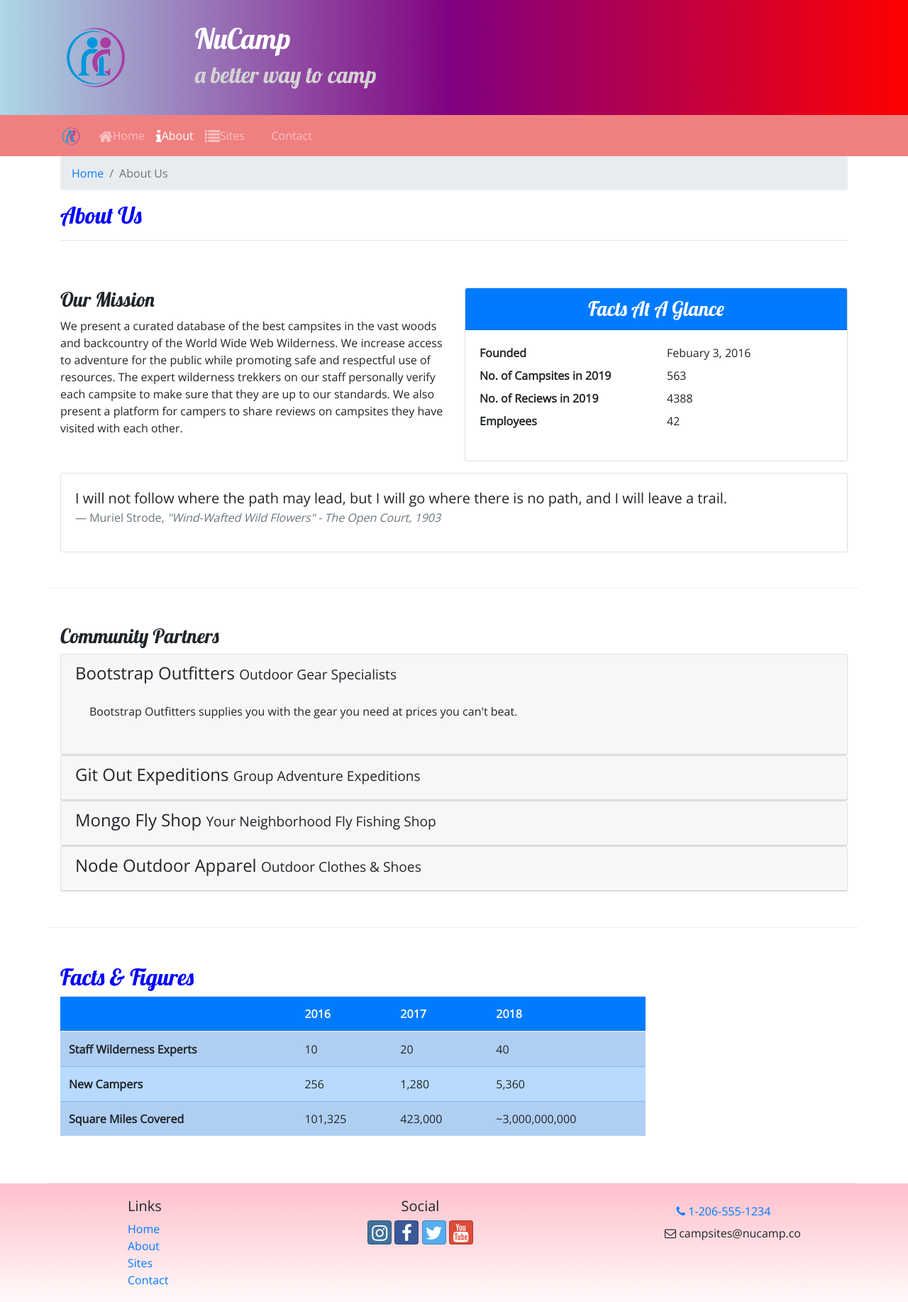
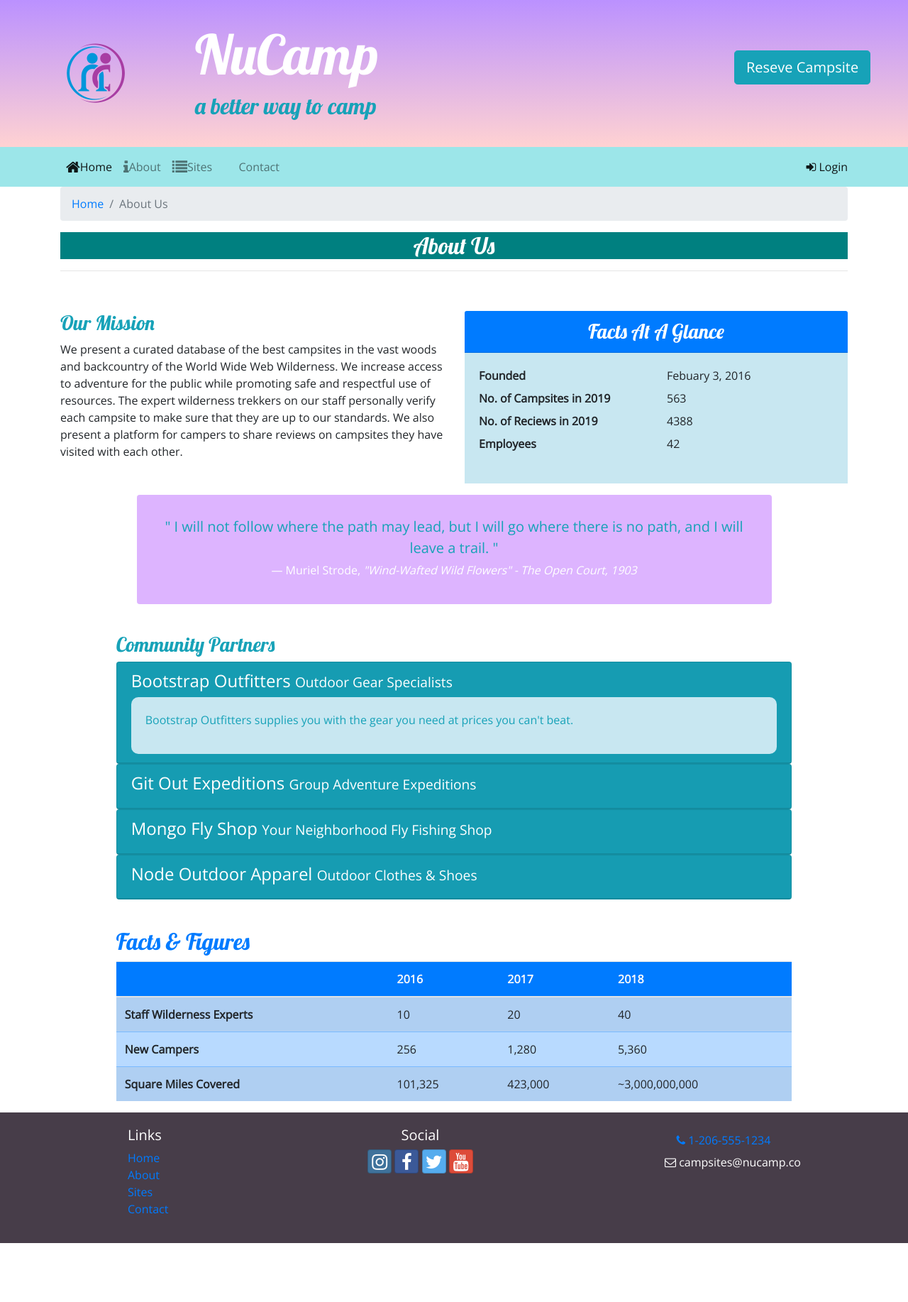
Before and after one commit to Jalcantara88/nucampsiteAltered, a website: page aboutus.html in a window 1280 px wide. Shown: the whole page at 71% size. After the commit the page ends 1751 px from the top, so only its background shows below. Drawn offline with nearby package versions, Linux system fonts and the light colour scheme.

Commit message:
altered site

```diff
--- a/aboutus.html
+++ b/aboutus.html
@@ -28,7 +28,7 @@
 
 <body>
     <!--jumbotron-->
-    <header class="jumbotron jumbotron-fluid">
+    <header class="jumbotron jumbotron-fluid" id="nucampHeader">
         <div class="container">
             <div class="row">
                 <!--logo jumbotron-->
@@ -38,23 +38,24 @@
                     </a>
                 </div>
                 <div class="col">
-                    <h1>NuCamp</h1>
-                    <h2>a better way to camp</h2>
+                    <h1 id="siteTitle">NuCamp</h1>
+                    <h2 class="text-info">a better way to camp</h2>
+                </div>
+                <div class="col-md-4 col-xl-2 col-12 mt-4">
+                    <a class="text-nowrap" href="#reserveForm"><button class="btn btn-info btn-lg" data-toggle="tooltip" data-placement="bottom" data-html="true" title="or call us at <br /><strong> 1-800-555-1234</strong>">Reseve Campsite</button></a>
                 </div>
             </div>
+
         </div>
     </header>
 
     <!--Navbar expands at small, dark setting, sticks to top-->
-    <nav class="navbar navbar-expand-sm navbar-dark sticky-top">
+    <nav class="navbar navbar-expand-sm navbar-light sticky-top" id="navbar">
         <!--container for nav elements-->
         <div class="container">
-            <!--logo-->
-            <a class="navbar-brand" href="index.html">
-                <img src="img/logo.png" height="30px" width="30px"/>
-            </a>
+
             <!--Button to expand navbar when sm or smaller, link to data target-->
-            <button class="navbar-toggler ml-auto" type="button"
+            <button class="navbar-toggler" type="button"
             data-toggle="collapse" data-target="#nucampNavbar">
                 <!--image for collapsed navbar button-->
                 <span class ="navbar-toggler-icon"></span>
@@ -63,11 +64,16 @@
             <div class="collapse navbar-collapse" id="nucampNavbar">
                 <!--actual navbar elements, id for data target-->
                 <ul class="navbar-nav ">
-                    <li class="nav-item"><a class="nav-link" href="index.html"><i class="fa fa-home fa-lg"></i>Home</a></li>
-                    <li class="nav-item active"><a class="nav-link" href="#"><i class="fa fa-info fa-lg"></i>About</a></li>
+                    <li class="nav-item active"><a class="nav-link" href="index.html"><i class="fa fa-home fa-lg"></i>Home</a></li>
+                    <li class="nav-item"><a class="nav-link" href="aboutus.html"><i class="fa fa-info fa-lg"></i>About</a></li>
                     <li class="nav-item"><a class="nav-link" href="#"><i class="fa fa-list fa-lg"></i>Sites</a></li>
                     <li class="nav-item"><a class="nav-link" href="contactus.html"><i class="fa fa-address-card fa-lg"></i>Contact</a></li>
                 </ul>
+                <span class="navbar-text ml-auto">
+                    <a role="button" data-toggle="modal" data-target="#loginModal">
+                        <i class="fa fa-sign-in"></i> Login
+                    </a>
+                </span>
             </div>
         </div>
     </nav>
@@ -79,18 +85,22 @@
                     <li class="breadcrumb-item"><a href="index.html">Home</a></li>
                     <li class="breadcrumb-item active">About Us</li>
                 </ol>
-               <h2>About Us</h2>
+               <h2 class="text-center pageTitle">About Us</h2>
                <hr />
             </div>
         </div>
 
         <div class="row row-content">
-            <div class="col-sm-6">
-                <h3>Our Mission</h3>
+
+                <div class="card col">
+
+                        <h3 class="text-info">Our Mission</h3>
                         <p>We present a curated database of the best campsites in the vast woods and backcountry of the World Wide Web Wilderness. We increase access to adventure for the public while promoting safe and respectful use of resources. The expert wilderness trekkers on our staff personally verify each campsite to make sure that they are up to our standards. We also present a platform for campers to share reviews on campsites they have visited with each other.</p>
+
                 </div>
-            <div class="col-sm-6">
-                <div class="card">
+
+
+                    <div class="card col-6 noBorder">
                         <h3 class="card-header bg-primary text-white text-center">Facts At A Glance</h3>
                         <div class="card-body">
                             <dl class="row">
@@ -105,14 +115,16 @@
                             </dl>
                         </div>
                     </div>
+
+
         </div>
-            <div class="col">
-                <div class="card bg-lite mt-3">
+            <div class="col-10 mx-auto">
+                <div class="card bg-lite mt-3 borderNone ">
                     <blockquote class="blockquote card-body">
-                        <p class="mb-0">
-                           I will not follow where the path may lead, but I will go where there is no path, and I will leave a trail.
+                        <p class="mb-1 text-info text-center">
+                           " I will not follow where the path may lead, but I will go where there is no path, and I will leave a trail. "
                         </p>
-                        <footer class="blockquote-footer">Muriel Strode,
+                        <footer class="blockquote-footer text-white text-center">Muriel Strode,
                             <cite title="Source Title">"Wind-Wafted Wild Flowers" -
                                 The Open Court, 1903
                             </cite>
@@ -123,67 +135,67 @@
         </div>
 
         <div class="row row-content">
-            <div class="col-12">
-                <h3>Community Partners</h3>
+            <div class="col-9 mx-auto">
+                <h3 class="text-info">Community Partners</h3>
                 <!--tabular nav-->
 
                 <!--tab content separate from nav-->
                 <div id="accordian">
-                    <div class="card">
+                    <div class="card bg-info">
                         <div role="tab" class="card-header">
-                            <h4>
+                            <h4 class="text-white">
                                 <a data-toggle="collapse" data-target="#bootstrap">
                                     Bootstrap Outfitters <small>Outdoor Gear Specialists</small>
                                 </a>
                             </h4>
                             <div class="collapse show" id="bootstrap" data-parent="#accordian">
-                                <div class="card-body">
-                                    <p class="d-none d-sm-block">Bootstrap Outfitters supplies you with the gear you need at prices you can't beat.</p>
+                                <div class="card-body roundedEdge">
+                                    <p class="d-none d-sm-block text-info">Bootstrap Outfitters supplies you with the gear you need at prices you can't beat.</p>
                                 </div>
                             </div>
                         </div>
                     </div>
 
-                    <div class="card">
+                    <div class="card bg-info">
                         <div role="tab" class="card-header">
-                            <h4>
+                            <h4 class="text-white">
                                 <a class="collapsed" data-toggle="collapse" data-target="#git">
                                     Git Out Expeditions <small>Group Adventure Expeditions</small>
                                 </a>
                             </h4>
                             <div class="collapse" id="git" data-parent="#accordian">
-                                <div class="card-body">
-                                    <p class="d-none d-sm-block">Join Git Out Expeditions to explore new horizons with a group of other adventurers!</p>
+                                <div class="card-body roundedEdge">
+                                    <p class="d-none d-sm-block text-info">Join Git Out Expeditions to explore new horizons with a group of other adventurers!</p>
                                 </div>
                             </div>
                         </div>
                     </div>
 
-                    <div class="card">
+                    <div class="card bg-info">
                         <div role="tab" class="card-header">
-                            <h4>
+                            <h4 class="text-white">
                                 <a class="collapsed" data-toggle="collapse" data-target="#mongo">
                                     Mongo Fly Shop <small>Your Neighborhood Fly Fishing Shop</small>
                                 </a>
                             </h4>
                             <div class="collapse" id="mongo" data-parent="#accordian">
-                                <div class="card-body">
-                                    <p class="d-none d-sm-block">Need a new fishing pole, a tacklebox, or flies of all kinds? Stop by Mongo Fly Shop.</p>
+                                <div class="card-body roundedEdge">
+                                    <p class="d-none d-sm-block text-info">Need a new fishing pole, a tacklebox, or flies of all kinds? Stop by Mongo Fly Shop.</p>
                                 </div>
                             </div>
                         </div>
                     </div>
 
-                    <div class="card">
+                    <div class="card bg-info">
                         <div role="tab" class="card-header">
-                            <h4>
+                            <h4 class="text-white">
                                 <a class="collapsed" data-toggle="collapse" data-target="#node">
                                     Node Outdoor Apparel <small>Outdoor Clothes & Shoes</small>
                                 </a>
                             </h4>
                             <div class="collapse" id="node" data-parent="#accordian">
-                                <div class="card-body">
-                                    <p class="d-none d-sm-block">From polar fleeces to swimsuits, hiking boots to waders, a visit to Node will be sure to get you covered.</p>
+                                <div class="card-body roundedEdge">
+                                    <p class="d-none d-sm-block text-info">From polar fleeces to swimsuits, hiking boots to waders, a visit to Node will be sure to get you covered.</p>
                                 </div>
                             </div>
                         </div>
@@ -194,8 +206,8 @@
         </div>
 
         <div class="row row-content">
-            <div class="col-sm-9">
-                <h2>Facts &amp; Figures</h2>
+            <div class="col-sm-9 mx-auto">
+                <h2 class="text-primary">Facts &amp; Figures</h2>
                 <div class="table-responsive">
                     <table class="table table-striped">
                         <thead>
@@ -234,7 +246,7 @@
     </div>
 
     <footer class="siteFooter">
-        <div class="container">
+        <div class="container text-white">
             <div class="row">
                 <div class="col-4 col-sm-2 offset-1">
                     <h5>Links</h5>
--- a/css/styles.css
+++ b/css/styles.css
@@ -10,30 +10,46 @@ h2 {
     color: blue;
 }
 
-header h2 {
-    color: lightgray;
+.card-header h2{
+    color: white;
+}
+
+.cardHeader{
+    background-color: rgb(156, 129, 219);
+}
+
+#navbar{
+    background-color: rgb(156, 230, 233);
 }
 
 .siteFooter{
-    background-image: linear-gradient(pink, white);
+    background-color: rgb(71, 61, 73);
     padding: 20px 0;
 }
 
-.jumbotron{
+#nucampHeader{
     padding: 30px;
-    background-image: linear-gradient(to right, lightblue, purple, red);
-    color: white;
+    background-image: linear-gradient(to bottom, rgb(187, 145, 255),rgb(255, 210, 210));
+    color: rgb(255, 255, 255);
     margin: 0px;
+    font-size: 3em;
+}
+
+#siteTitle{
+    font-size: 1.6em;
 }
 
 .row-content{
-    padding: 50px 0;
-    border-bottom: 1px ridge;
+    padding-top: 40px;
     min-height: 200px;
 }
 
-.navbar{
-    background-color: lightcoral;
+.row-content .card-body{
+    background-color: rgb(200, 231, 241);
+}
+
+.row .col{
+    border: none;
 }
 
 .tab-content{
@@ -43,9 +59,48 @@ header h2 {
 }
 
 .carousel-caption {
-    background-color: rgba(0, 0, 0, .5)
+    background-color: rgba(0, 20, 17, 0.5)
 }
+.carousel-caption h3{
+     font-size: 2.5em;
+ }
 
-.carousel {
-    border: solid lightblue;
-}
+.carouselHeader{
+     color: rgb(255, 163, 179);
+ }
+
+.pinkLabel{
+     background-color: rgb(255, 163, 179);
+     color: white;
+     border-radius: 5px;
+ }
+
+#rowPadding{
+     padding-bottom: 40px;
+ }
+
+.borderNone{
+    border: none;
+    background-color: rgb(221, 180, 255);
+    padding-top: 10px;
+ }
+
+ .roundedEdge{
+     border-radius: 10px;
+ }
+
+ .pageTitle{
+     color: white;
+    background-color: teal;
+    padding: 0px;
+    margin: 0px;
+    border: none;
+ }
+
+ .noBorder{
+     border: none;
+ }
+
+ .bgLight{
+     background-color: lightblue;
+ }
```
Also changed, not shown: contactus.html (+63 -40 lines), index.html (+53 -50 lines), README.md (added), 1 other file. Lines whose indentation alone changed are shown as unchanged.
